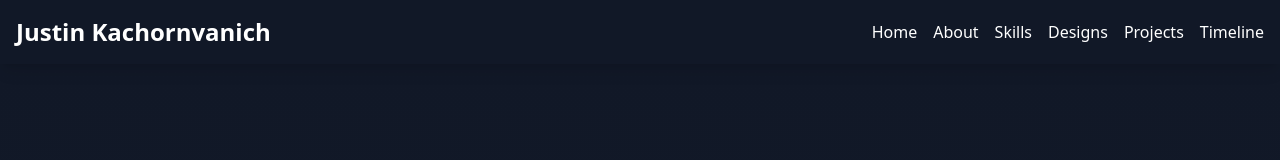
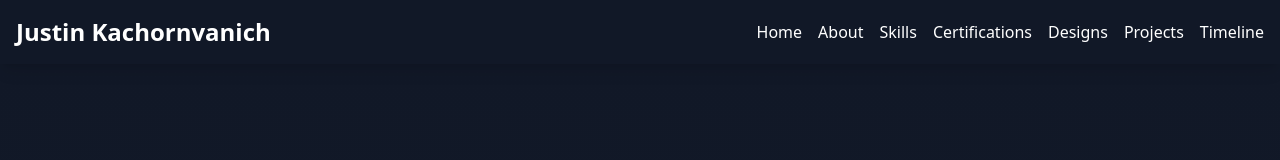
Before and after one commit to Justin9400/Justin9400.github.io, a React (Vite) app: page / in a window 1280 px wide. Shown: the top 160 px of the page. Built offline with nearby package versions, Linux system fonts and the light colour scheme.

Commit message:
added certifications navigation and ref

```diff
--- a/src/App.tsx
+++ b/src/App.tsx
@@ -195,6 +195,9 @@ function App() {
             <a href="#skills" className="hover:text-blue-400">
               Skills
             </a>
+            <a href="#certifications" className="hover:text-blue-400">
+              Certifications
+            </a>
             <a href="#uiProjects" className="hover:text-blue-400">
               Designs
             </a>
--- a/src/components/horizontal-icon-display/HorizontalIconDisplay.tsx
+++ b/src/components/horizontal-icon-display/HorizontalIconDisplay.tsx
@@ -8,7 +8,7 @@ interface horizontalIconDisplayProps {
 
 export const HorizontalIconDisplay = (props: horizontalIconDisplayProps) => {
   return (
-    <section id="tech-stack" className="container mx-auto px-4 py-8">
+    <section id={props.id} className="container mx-auto px-4 py-8">
       <div className="max-w-4xl mx-auto">
         <h2 className="text-3xl font-bold text-center mb-16">
           {props.headerText}
```
